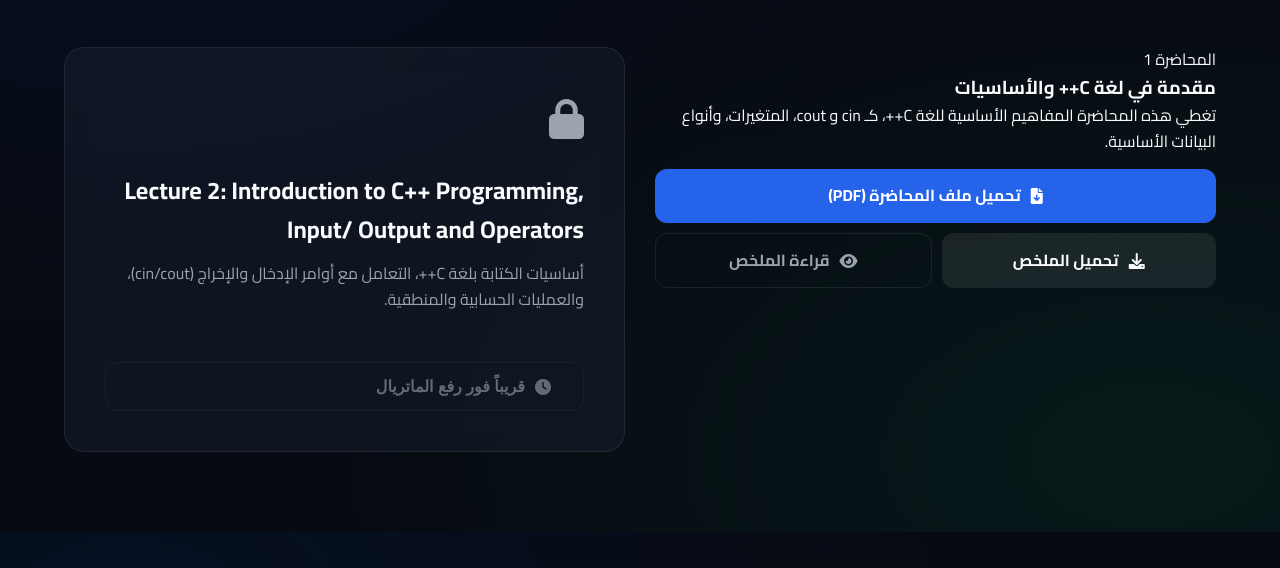
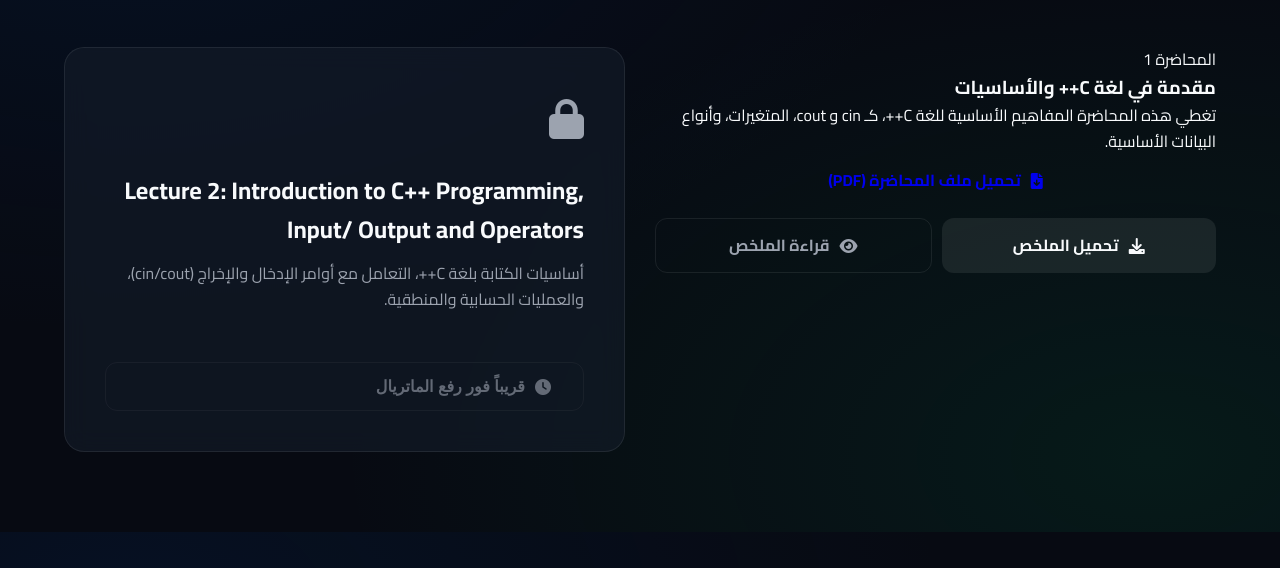
Before and after one commit to baselayman12/cs102-must, a plain HTML site: page lectures.html in a window 1280 px wide. Shown: the part 232-800 px from the top of the page. Drawn offline with Linux system fonts and the light colour scheme.

Commit message:
Refactor lecture action buttons layout and styles
Updated the layout and styles of lecture action buttons for better presentation.

```diff
--- a/lectures.html
+++ b/lectures.html
@@ -56,16 +56,16 @@
         تغطي هذه المحاضرة المفاهيم الأساسية للغة C++، كـ cin و cout، المتغيرات، وأنواع البيانات الأساسية.
     </p>
 
-    <!-- أزرار التحميل والقراءة داخل نفس البوكس -->
-    <div class="lecture-actions" style="display: flex; flex-direction: column; gap: 10px; margin-top: 15px;">
+    <!-- أزرار التحميل والقراءة -->
+    <div class="lecture-actions">
 
         <!-- 1. تحميل ملف المحاضرة الأصلي (بدون قراءة أونلاين) -->
-        <a href="files/lecture1.pdf" download class="btn btn-primary" style="background: #2563eb; color: #fff; text-align: center; justify-content: center;">
+        <a href="files/lecture1.pdf" download class="btn btn-primary" style="width: 100%; text-align: center; justify-content: center; margin-bottom: 10px;">
             <i class="fas fa-file-download"></i> تحميل ملف المحاضرة (PDF)
         </a>
 
         <!-- 2. أزرار الملخص (تحميل + قراءة أونلاين) -->
-        <div style="display: flex; gap: 10px;">
+        <div style="display: flex; gap: 10px; width: 100%;">
             <a href="files/summary1.pdf" download class="btn btn-secondary" style="flex: 1; text-align: center; justify-content: center;">
                 <i class="fas fa-download"></i> تحميل الملخص
             </a>
```
